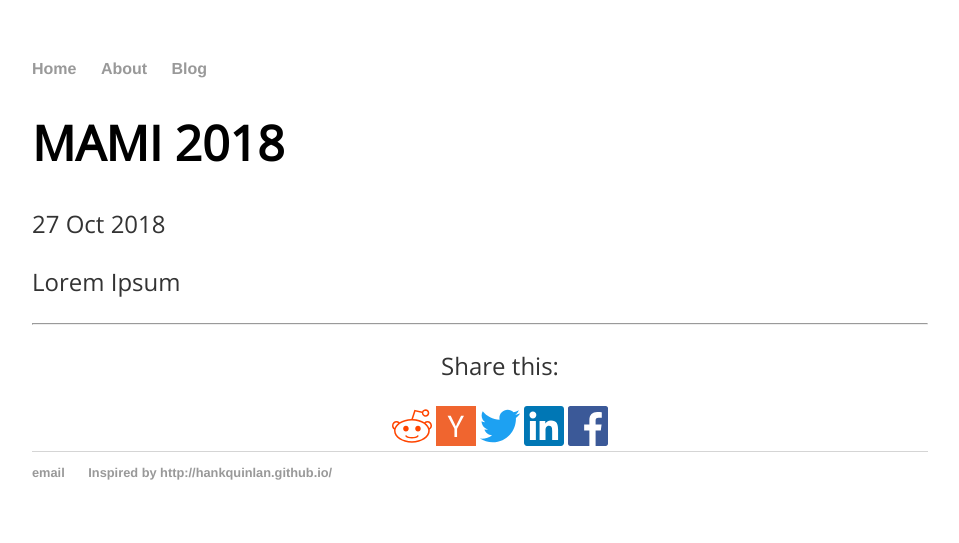
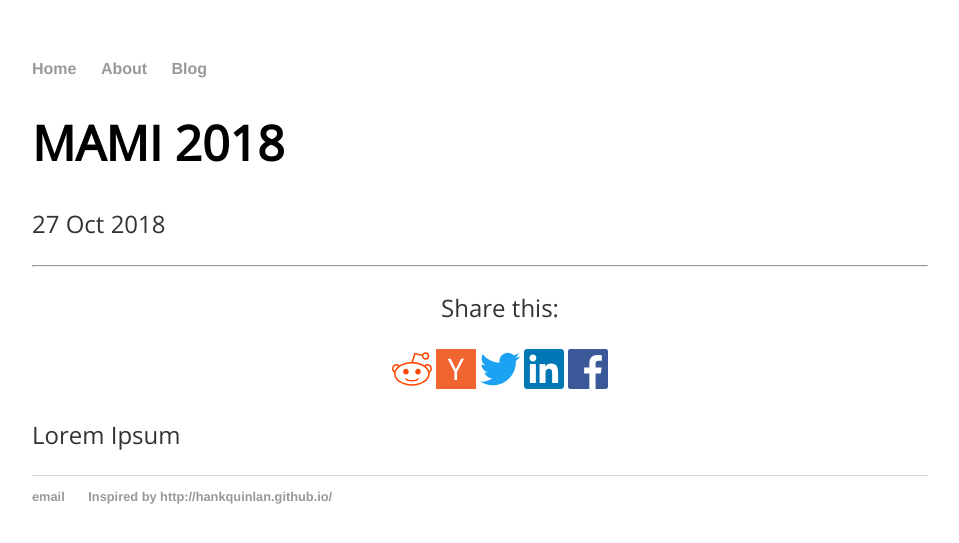
Before and after one commit to damnArin/damnArin.github.io, a Jekyll site: the page built from _posts/2018-10-31-MAMI-2018.md, in a window 1280 px wide. Shown: the top 543 px of the page, without its empty margins (160-1119 px from the left). Built offline with Jekyll 4.4.1, drawn with Linux system fonts in a browser that asks for light colours.

Commit message:
changed position of share

```diff
--- a/_layouts/post.html
+++ b/_layouts/post.html
@@ -6,8 +6,8 @@ layout: default
 <p class="meta">{{ page.date | date_to_string }}</p>
 
 <div class="post">
+  {% include share.html %}
   {{ content }}
-  {% include share.html %}
 
   {% if page.comments %}
 	<div id="disqus_thread"></div>
```
